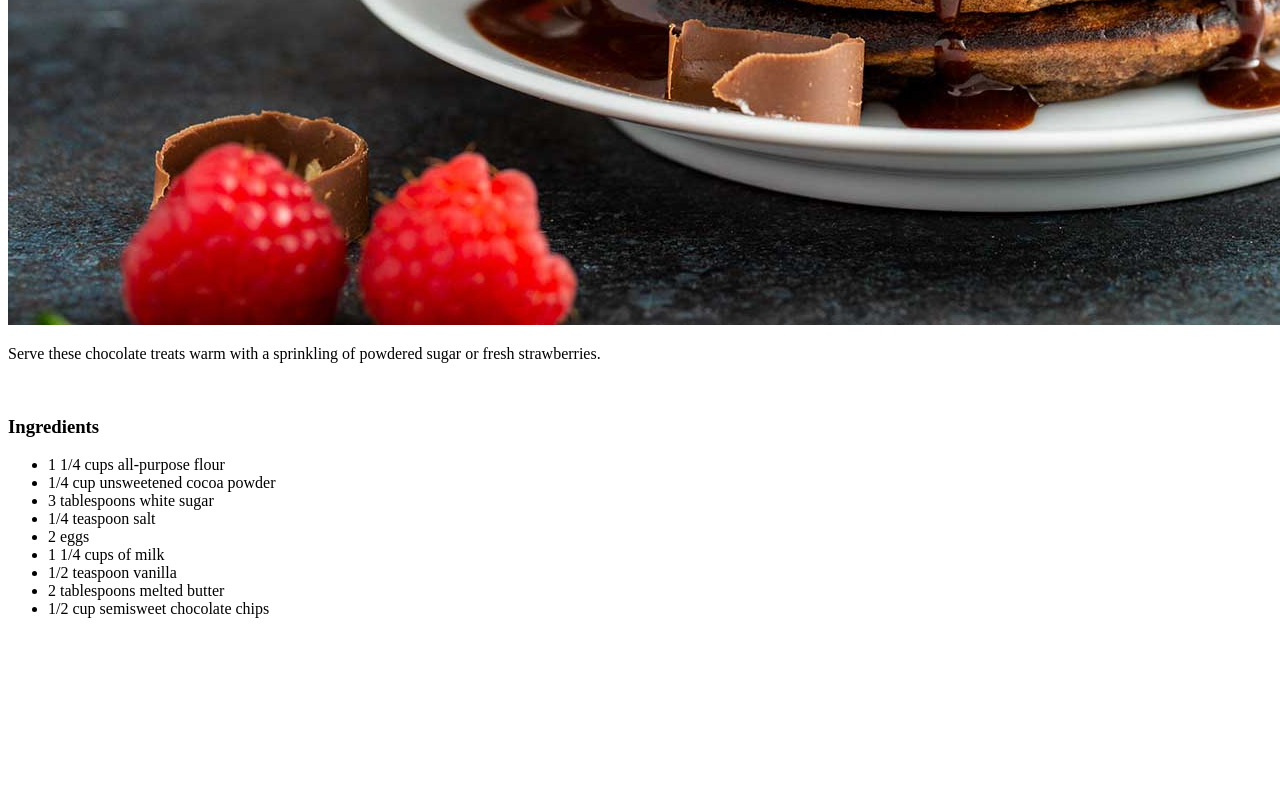
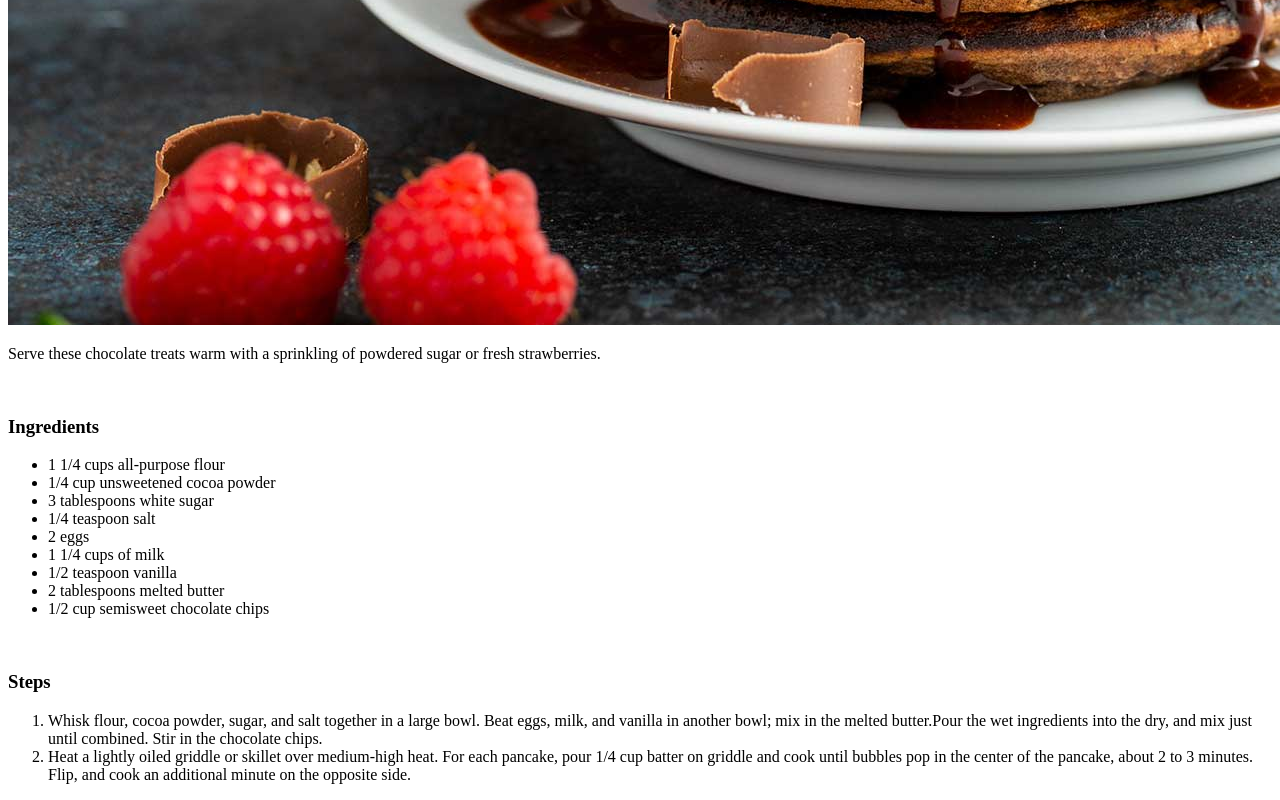
Before and after one commit to Ceadric/odin-recipes, a plain HTML site: page recipes/pancakes.html in a window 1280 px wide. Shown: the part 1085-1885 px from the top of the page. Before the commit the page ends 1745 px from the top, so only its background shows below. Drawn offline with Linux system fonts and the light colour scheme.

Commit message:
Added steps for pancakes

```diff
--- a/recipes/pancakes.html
+++ b/recipes/pancakes.html
@@ -26,6 +26,16 @@
 
     <br>
 
+    <h3>Steps</h3>
+    <ol>
+        <li>Whisk flour, cocoa powder, sugar, and salt together in a large bowl.
+             Beat eggs, milk, and vanilla in another bowl;
+             mix in the melted butter.Pour the wet ingredients into the dry,
+             and mix just until combined. Stir in the chocolate chips.</li>
+        <li>Heat a lightly oiled griddle or skillet over medium-high heat.
+            For each pancake, pour 1/4 cup batter on griddle and cook until bubbles pop in the center
+            of the pancake, about 2 to 3 minutes. Flip, and cook an additional minute on the opposite side.</li>
+    </ol>
 
 </body>
 </html>
```
